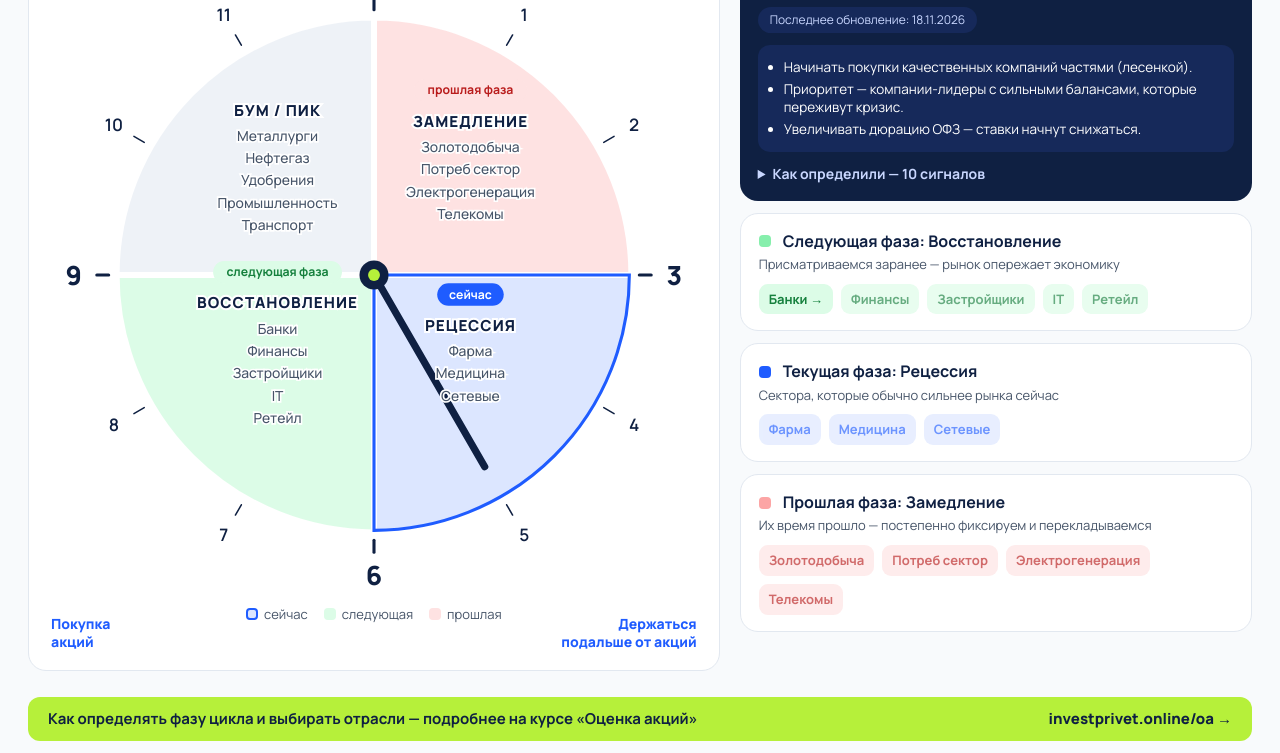
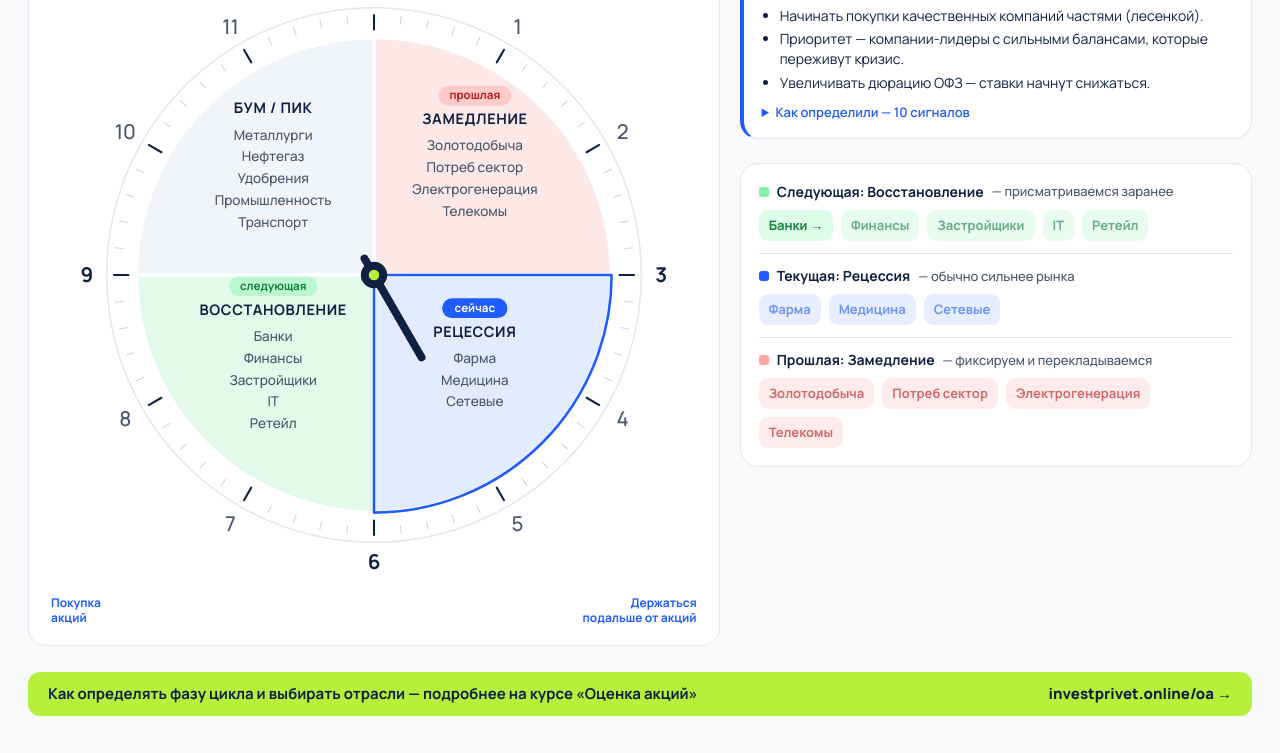
Before and after one commit to erikjane/ip-banks, a plain HTML site: page docs/index.html in a window 1280 px wide. Shown: the part 411-1164 px from the top of the page. Drawn offline with nearby package versions, Linux system fonts and the light colour scheme.

Commit message:
Главная: новый вид часов и светлая карточка (вариант C)
Co-Authored-By: Claude Opus 5.5 <noreply@anthropic.com>
Claude-Session: https://claude.ai/code/session_01DJkV4kbq4QfSckYbY7yvVv

```diff
--- a/docs/index.html
+++ b/docs/index.html
@@ -104,6 +104,25 @@ details.how{margin-top:4px}
 details.how summary{cursor:pointer;font-weight:700;color:var(--blue);font-size:14px}
 details.how ol{margin:10px 0 0;padding-left:20px;font-size:14px;color:var(--sec)}
 details.how li{margin:5px 0} details.how li b{color:var(--navy)}
+/* главная — вариант C */
+.nowL{border-left:4px solid var(--blue)}
+.nowL .k{font-size:12px;color:var(--muted);font-weight:600;display:flex;justify-content:space-between;gap:8px}
+.nowL .ex{background:#FFF7ED;color:#C2410C;border-radius:6px;padding:1px 6px;margin-left:4px}
+.nowL .row{display:flex;align-items:baseline;gap:12px;margin:6px 0 0;flex-wrap:wrap}
+.nowL .t{font-size:28px;font-weight:700;color:var(--blue);line-height:1}
+.nowL .p{font-size:16px;font-weight:700}
+.nowL .d{font-size:13px;color:var(--sec);margin-top:3px}
+.nowL ul{margin:12px 0 0;padding-left:18px;font-size:14px;line-height:1.45}
+.nowL li{margin:3px 0}
+.nowL details.how{margin-top:10px} .nowL details.how summary{font-size:13px;font-weight:600}
+.phases{margin-top:12px}
+.phases .line{padding:12px 0;border-top:1px solid var(--border)}
+.phases .line:first-child{border-top:0;padding-top:2px} .phases .line:last-child{padding-bottom:2px}
+.phases h4{margin:0 0 8px;font-size:14px;font-weight:700;display:flex;gap:8px;align-items:center;flex-wrap:wrap}
+.phases h4 span{font-weight:500;color:var(--sec);font-size:13px}
+.phases i.sq{width:10px;height:10px;border-radius:3px;display:inline-block}
+.clockcard .corner{font-size:12px;font-weight:700}
+
 
 /* ---- таблицы ---- */
 .tbl{background:var(--surface);border:1px solid var(--border);border-radius:16px;overflow:auto}
@@ -206,8 +225,8 @@ select.inl{font:inherit;font-weight:700;padding:8px 12px;border-radius:10px;bord
   body{font-size:16px}
   .clockgrid{grid-template-columns:minmax(0,1.45fr) minmax(380px,1fr);gap:24px}
   .clockcard svg{max-width:780px}
-  .now .t{font-size:44px} .now .p{font-size:18px} .now ul{font-size:15px}
-  .ph h3{font-size:18px} .ph p{font-size:14px} .chip{font-size:14px;padding:7px 12px}
+  .nowL .t{font-size:32px} .nowL .p{font-size:17px} .nowL ul{font-size:15px}
+  .phases h4{font-size:15px} .chip{font-size:14px;padding:7px 12px}
   h1{font-size:40px} .sub{font-size:17px}
   .col{gap:16px}
 }
@@ -301,37 +320,34 @@ function inlinePaint(svg){
   });
 }
 function clockSVG(hour, size, opts={}){
-  const S=size, cx=S/2, cy=S/2, R=S*0.39;
+  const S=size, cx=S/2, cy=S/2, R=S*0.36;
   const pt=(h,r)=>{const a=(h*30-90)*Math.PI/180; return [cx+r*Math.cos(a), cy+r*Math.sin(a)]};
   const cur=phaseOf(hour), ci=phaseIdx(cur), next=PHASES[(ci+1)%4], prev=PHASES[(ci+3)%4];
   const st=p=>p===cur?"now":p===next?"next":p===prev?"prev":"far";
-  const fill={now:"#DCE6FF",next:"#DCFCE7",prev:"#FEE2E2",far:"#EEF2F7"};
-  const tagTxt={now:"сейчас",next:"следующая фаза",prev:"прошлая фаза"};
-  const tagCol={now:["#1F5CFF","#fff"],next:["#DCFCE7","#15803D"],prev:["#FEE2E2","#B91C1C"]};
+  const fill={now:"#E3EBFF",next:"#E3F9EA",prev:"#FDE8E8",far:"#F1F5F9"};
+  const tagD={now:["сейчас","#1F5CFF","#FFFFFF"],next:["следующая","#BBF7D0","#15803D"],prev:["прошлая","#FECACA","#B91C1C"]};
   const sector=(h1,h2,r)=>{const [x1,y1]=pt(h1,r),[x2,y2]=pt(h2,r); return `M${cx},${cy} L${x1},${y1} A${r},${r} 0 0 1 ${x2},${y2} Z`};
   let s=`<svg viewBox="0 0 ${S} ${S}" width="${opts.w||S}" xmlns="http://www.w3.org/2000/svg" font-family="Manrope, Arial, sans-serif">`;
-  PHASES.forEach(p=>{ s+=`<path d="${sector(p.from,p.to,R)}" fill="${fill[st(p)]}" stroke="#fff" stroke-width="${S/110}"/>`; });
-  s+=`<path d="${sector(cur.from,cur.to,R-2)}" fill="none" stroke="#1F5CFF" stroke-width="3"/>`;
-  for(let h=1;h<=12;h++){
-    const [x1,y1]=pt(h,R+S*0.012),[x2,y2]=pt(h,R+S*0.03);
-    s+=`<line x1="${x1}" y1="${y1}" x2="${x2}" y2="${y2}" stroke="#0F2042" stroke-width="${h%3?1.5:3}" stroke-linecap="round"/>`;
-    const [x,y]=pt(h,R+S*0.065), fs=h%3?S*0.026:S*0.04;
-    s+=`<text x="${x}" y="${y+fs*0.36}" text-anchor="middle" font-size="${fs}" font-weight="${h%3?600:800}" fill="#0F2042">${h}</text>`;
-  }
-  const [hx,hy]=pt(hour,R*0.86);
-  s+=`<line x1="${cx}" y1="${cy}" x2="${hx}" y2="${hy}" stroke="#0F2042" stroke-width="${S*0.011}" stroke-linecap="round"/>`;
-  if(opts.second!=null){ const [gx,gy]=pt(opts.second,R*0.7); s+=`<line x1="${cx}" y1="${cy}" x2="${gx}" y2="${gy}" stroke="#1F5CFF" stroke-width="${S*0.008}" stroke-dasharray="${S*0.02} ${S*0.012}" stroke-linecap="round"/>`; }
+  s+=`<circle cx="${cx}" cy="${cy}" r="${R+S*0.045}" fill="#FFFFFF" stroke="#E2E8F0" stroke-width="1.5"/>`;
+  PHASES.forEach(p=>{ s+=`<path d="${sector(p.from,p.to,R)}" fill="${fill[st(p)]}" stroke="#FFFFFF" stroke-width="${Math.max(2,S/170)}"/>`; });
+  s+=`<path d="${sector(cur.from,cur.to,R)}" fill="none" stroke="#1F5CFF" stroke-width="2.5" stroke-linejoin="round"/>`;
+  for(let m=0;m<60;m++){ const h=m/5, big=m%5===0; const [x1,y1]=pt(h,R+S*(big?0.012:0.022)),[x2,y2]=pt(h,R+S*0.034);
+    s+=`<line x1="${x1}" y1="${y1}" x2="${x2}" y2="${y2}" stroke="${big?"#0F2042":"#CBD5E1"}" stroke-width="${big?2:1}" stroke-linecap="round"/>`; }
+  for(let h=1;h<=12;h++){ const [x,y]=pt(h,R+S*0.075);
+    s+=`<text x="${x}" y="${y+S*0.011}" text-anchor="middle" font-size="${S*0.031}" font-weight="${h%3?500:700}" fill="${h%3?"#475569":"#0F2042"}">${h}</text>`; }
+  const hand=(hr,len,col,w,dash)=>{const [hx,hy]=pt(hr,len),[bx,by]=pt(hr+6,R*0.08); return `<line x1="${bx}" y1="${by}" x2="${hx}" y2="${hy}" stroke="${col}" stroke-width="${w}" stroke-linecap="round"${dash?` stroke-dasharray="${dash}"`:""}/>`;};
+  if(opts.second!=null) s+=hand(opts.second,R*0.62,"#1F5CFF",S*0.009,`${S*0.02} ${S*0.012}`);
+  s+=hand(hour,opts.labels===false?R*0.7:R*0.4,"#0F2042",S*0.012);
   if(opts.labels!==false){
     PHASES.forEach(p=>{
-      const [x,y]=pt((p.from+p.to)/2,R*0.53), list=p.sectors.map(id=>secName(id)), k=st(p);
-      const lh=S*0.034, y0=y-(list.length*lh+S*0.045)/2;
-      if(tagTxt[k]){ const [bg,fg]=tagCol[k], tw=tagTxt[k].length*S*0.0118+S*0.03;
-        s+=`<rect x="${x-tw/2}" y="${y0-S*0.06}" width="${tw}" height="${S*0.034}" rx="${S*0.017}" fill="${bg}"/><text x="${x}" y="${y0-S*0.037}" text-anchor="middle" font-size="${S*0.0185}" font-weight="700" fill="${fg}">${tagTxt[k]}</text>`; }
-      s+=`<text x="${x}" y="${y0+S*0.012}" text-anchor="middle" font-size="${S*0.023}" font-weight="800" letter-spacing="1" fill="#0F2042" stroke="#fff" stroke-width="${S*0.006}" paint-order="stroke">${p.name.toUpperCase()}</text>`;
-      list.forEach((t,i)=>{ s+=`<text x="${x}" y="${y0+S*0.05+i*lh}" text-anchor="middle" font-size="${S*0.021}" font-weight="500" fill="#475569" stroke="#fff" stroke-width="${S*0.005}" paint-order="stroke">${esc(t)}</text>`; });
+      const k=st(p), list=p.sectors.map(id=>secName(id)), [x,y]=pt((p.from+p.to)/2,R*0.6), lh=S*0.033, y0=y-(list.length*lh+S*0.04)/2+S*0.01;
+      if(tagD[k]){ const [t,bg,fg]=tagD[k], tw=t.length*S*0.0115+S*0.03;
+        s+=`<rect x="${x-tw/2}" y="${y0-S*0.058}" width="${tw}" height="${S*0.03}" rx="${S*0.015}" fill="${bg}"/><text x="${x}" y="${y0-S*0.0375}" text-anchor="middle" font-size="${S*0.0175}" font-weight="700" fill="${fg}">${t}</text>`; }
+      s+=`<text x="${x}" y="${y0}" text-anchor="middle" font-size="${S*0.022}" font-weight="700" letter-spacing="0.6" fill="#0F2042" stroke="${fill[k]}" stroke-width="5" paint-order="stroke">${p.name.toUpperCase()}</text>`;
+      list.forEach((t,i)=>{ s+=`<text x="${x}" y="${y0+S*0.04+i*lh}" text-anchor="middle" font-size="${S*0.0205}" font-weight="500" fill="#475569" stroke="${fill[k]}" stroke-width="4" paint-order="stroke">${esc(t)}</text>`; });
     });
   }
-  s+=`<circle cx="${cx}" cy="${cy}" r="${S*0.022}" fill="#0F2042"/><circle cx="${cx}" cy="${cy}" r="${S*0.009}" fill="#B6F03A"/></svg>`;
+  s+=`<circle cx="${cx}" cy="${cy}" r="${S*0.02}" fill="#0F2042"/><circle cx="${cx}" cy="${cy}" r="${S*0.008}" fill="#B6F03A"/></svg>`;
   return inlinePaint(s);
 }
 function secName(id){ const s=(D.catalog?.sectors||[]).find(x=>x.id===id); return s?s.name.replace("Банковский сектор","Банки").replace("Потребительский сектор","Потреб сектор").replace("Сетевые компании","Сетевые"):id; }
@@ -344,17 +360,21 @@ function renderHome(){
   let right="";
   if(res){
     const cur=res.phase, ci=phaseIdx(cur), next=PHASES[(ci+1)%4], prev=PHASES[(ci+3)%4], R=T.RECS[cur.id];
-    right=`<div class="card now">
-        <div class="k"><span>Сейчас на часах Инвест Привет+</span>${ck.example?'<span class="ex">пример</span>':""}</div>
-        <div class="t">${hourLabel(res.hour)}</div><div class="p">${esc(R.band)}</div>
-        <span class="upd">Последнее обновление: ${esc(ck.date)}</span>
+    const band=String(R.band||""), m=band.match(/^(.*?)\s*\((.*)\)\s*$/), bandName=m?m[1]:cur.name, bandNote=m?m[2]:"";
+    const line=(p,dot,cls,lbl,note)=>`<div class="line"><h4><i class="sq" style="background:${dot}"></i>${lbl}: ${p.name} <span>— ${note}</span></h4><div class="chips">${p.sectors.map(id=>secChip(id,cls)).join("")}</div></div>`;
+    right=`<div class="card nowL">
+        <div class="k"><span>Сейчас на часах Инвест Привет+${ck.example?' <span class="ex">пример</span>':""}</span><span>обновлено ${esc(ck.date)}</span></div>
+        <div class="row"><span class="t">${hourLabel(res.hour)}</span><span class="p">${esc(bandName)}</span></div>
+        ${bandNote?`<div class="d">${esc(bandNote.charAt(0).toUpperCase()+bandNote.slice(1))}</div>`:""}
         <ul>${R.stocks.slice(0,2).map(x=>`<li>${esc(x)}</li>`).join("")}${R.bonds.slice(0,1).map(x=>`<li>${esc(x)}</li>`).join("")}</ul>
-        <details class="how" style="margin-top:12px"><summary style="color:#C9D7FF">Как определили — 10 сигналов</summary>
-          <ol style="color:#C9D7FF">${T.QUESTIONS.map((q,i)=>{const o=q.options.find(o=>o.key===ck.answers[i]); return `<li><b style="color:#fff">${esc(q.title)}:</b> ${o?esc(o.text):"—"}</li>`}).join("")}</ol></details>
+        <details class="how"><summary>Как определили — 10 сигналов</summary>
+          <ol>${T.QUESTIONS.map((q,i)=>{const o=q.options.find(o=>o.key===ck.answers[i]); return `<li><b>${esc(q.title)}:</b> ${o?esc(o.text):"—"}</li>`}).join("")}</ol></details>
       </div>
-      <div class="card ph"><h3><i class="dot" style="background:#86EFAC"></i>Следующая фаза: ${next.name}</h3><p>Присматриваемся заранее — рынок опережает экономику</p><div class="chips">${next.sectors.map(id=>secChip(id,"g")).join("")}</div></div>
-      <div class="card ph"><h3><i class="dot" style="background:#1F5CFF"></i>Текущая фаза: ${cur.name}</h3><p>Сектора, которые обычно сильнее рынка сейчас</p><div class="chips">${cur.sectors.map(id=>secChip(id,"b")).join("")}</div></div>
-      <div class="card ph"><h3><i class="dot" style="background:#FCA5A5"></i>Прошлая фаза: ${prev.name}</h3><p>Их время прошло — постепенно фиксируем и перекладываемся</p><div class="chips">${prev.sectors.map(id=>secChip(id,"r")).join("")}</div></div>`;
+      <div class="card phases">
+        ${line(next,"#86EFAC","g","Следующая","присматриваемся заранее")}
+        ${line(cur,"#1F5CFF","b","Текущая","обычно сильнее рынка")}
+        ${line(prev,"#FCA5A5","r","Прошлая","фиксируем и перекладываемся")}
+      </div>`;
   }
   app.innerHTML=`
     <div class="card test-cta"><div><h3>Определите фазу цикла сами</h3><p>10 вопросов о рынке и экономике — 3 минуты. Увидите своё время на часах и что делать с портфелем.</p></div>
@@ -367,7 +387,6 @@ function renderHome(){
         <div class="corner tl">Портфель<br>в акциях</div><div class="corner tr">Продажа<br>акций</div>
         <div class="corner bl">Покупка<br>акций</div><div class="corner br">Держаться<br>подальше от акций</div>
         ${res?clockSVG(res.hour,640,{w:"100%"}):"<p>Часы ещё не выставлены</p>"}
-        <div class="legend"><span><i class="dot" style="background:#DCE6FF;border:2px solid #1F5CFF"></i>сейчас</span><span><i class="dot" style="background:#DCFCE7"></i>следующая</span><span><i class="dot" style="background:#FEE2E2"></i>прошлая</span></div>
       </div>
       <div class="col">${right}</div>
     </div>
```
Also changed, not shown: docs/app-embed.js (+33 -33 lines).
